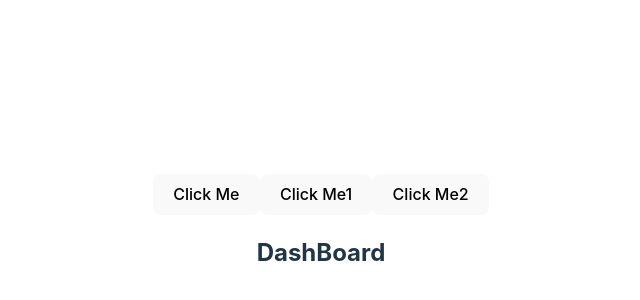
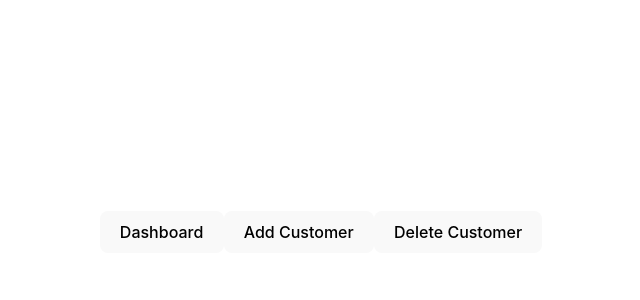
Before and after one commit to nadeesamaraweera/react-in-TypeSript, a React (Vite) app: page / in a window 1280 px wide. Shown: the part 168-468 px from the top of the page, without its empty margins (319-959 px from the left). Built offline with nearby package versions, Linux system fonts and the light colour scheme.

Commit message:
code update

```diff
--- a/src/App.tsx
+++ b/src/App.tsx
@@ -1,9 +1,11 @@
 import './App.css'
+import ButtonComponent from "./assets/components/ButtonComponent.tsx";
+// import Subject from "./assets/components/Subject.tsx";
 // import {Item} from "./assets/components/Item.tsx";
 // import {itemList} from "./items.ts";
-import ButtonComponent from "./assets/components/ButtonComponent.tsx";
-import {Dashboard} from "./assets/components/Dashboard.tsx";
-import {Login} from "./assets/components/Login.tsx";
+// import ButtonComponent from "./assets/components/ButtonComponent.tsx";
+// import {Dashboard} from "./assets/components/Dashboard.tsx";
+// import {Login} from "./assets/components/Login.tsx";
 
 function App() {
 
@@ -29,28 +31,46 @@ function App() {
     //     itemArray.push(<Item title={item.title} description={item.description}></Item>);
     // }
 
-    const isLoggedIn =true;
+    // const isLoggedIn =true;
+    //
+    // let content;
+    //
+    // if (isLoggedIn) {
+    //     content = <Dashboard/>
+    // }else {
+    //     content = <Login/>;
+    // }
 
-    let content;
-
-    if (isLoggedIn) {
-        content = <Dashboard/>
-    }else {
-        content = <Login/>;
+    const handleClick = (name: string) => {
+        alert(name + "clicked!")
     }
-
 
     return (
       <>
           {/*<p>{count}</p>*/}
-          <ButtonComponent>Click Me</ButtonComponent>
-          <ButtonComponent>Click Me1</ButtonComponent>
-          <ButtonComponent>Click Me2</ButtonComponent>
+          {/*<ButtonComponent>Click Me</ButtonComponent>*/}
+          {/*<ButtonComponent>Click Me1</ButtonComponent>*/}
+          {/*<ButtonComponent>Click Me2</ButtonComponent>*/}
           {/*<Item title={itemList[0].title} description={itemList[0].description}></Item>*/}
           {/*<Item title={itemList[1].title} description={itemList[1].description}></Item>*/}
           {/*<Item title={itemList[2].title} description={itemList[2].description}></Item>*/}
 
-          {content}
+          {/*{content}*/}
+          {/*<Subject name= "RAD">*/}
+          {/*    Lorem Ipsum is simply dummy text of the printing.*/}
+          {/*</Subject>*/}
+          {/*<Subject name= "MAD">*/}
+          {/*    Lorem Ipsum is simply dummy text of the printing.*/}
+          {/*</Subject>*/}
+          {/*<Subject name= "OOP">*/}
+          {/*    Lorem Ipsum is simply dummy text of the printing.*/}
+          {/*</Subject>*/}
+
+          <ButtonComponent onselect = {handleClick}>Dashboard</ButtonComponent>
+          <ButtonComponent onselect= {handleClick}>Add Customer</ButtonComponent>
+          <ButtonComponent onselect= {handleClick}>Delete Customer</ButtonComponent>
+
+
       </>
 
   )
--- a/src/assets/components/ButtonComponent.tsx
+++ b/src/assets/components/ButtonComponent.tsx
@@ -8,12 +8,19 @@
 // }
 
 // ----------2------------------
+// import {ReactNode} from "react";
+
+// const handleClick = () => {
+//     alert("Click Me!");
+// }
+
 import {ReactNode} from "react";
 
-export  default function ButtonComponent(props: {children : ReactNode}) {
+export  default function ButtonComponent(props:{children:ReactNode,onselect:any}){
     return (
         <>
-            <button>{props.children}</button>
+            {/*<button>{props.children}</button>*/}
+            <button onClick={() =>props.onselect(props.children)}>{props.children}</button>
         </>
     )
 }
--- /dev/null
+++ b/src/assets/components/Subject.tsx
@@ -0,0 +1,9 @@
+import {ReactNode} from "react";
+export default function Subject(props: { children:ReactNode, name: string }) {
+    return(
+        <>
+            <h2>{props.name}</h2>
+            <p>{props.children}</p>
+        </>
+    )
+}
```
